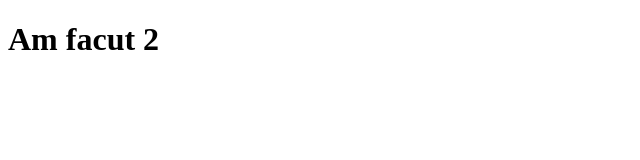
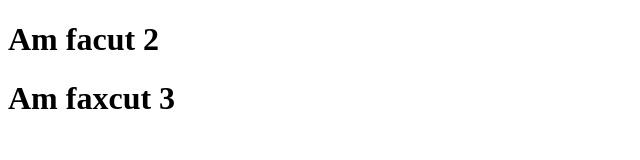
Before and after one commit to kuso96/Ciumac-Daniel-AAW2112Lab8, a plain HTML site: page pagina2.html in a window 1280 px wide. Shown: the whole page, without its empty margins (0-640 px from the left). Drawn offline with Linux system fonts and the light colour scheme.

Commit message:
Realizat modificarile pe ramura feature-update

```diff
--- a/pagina2.html
+++ b/pagina2.html
@@ -7,5 +7,6 @@
 </head>
 <body>
     <h1>Am facut 2</h1>
+    <h1>Am faxcut 3</h1>
 </body>
 </html>
```
